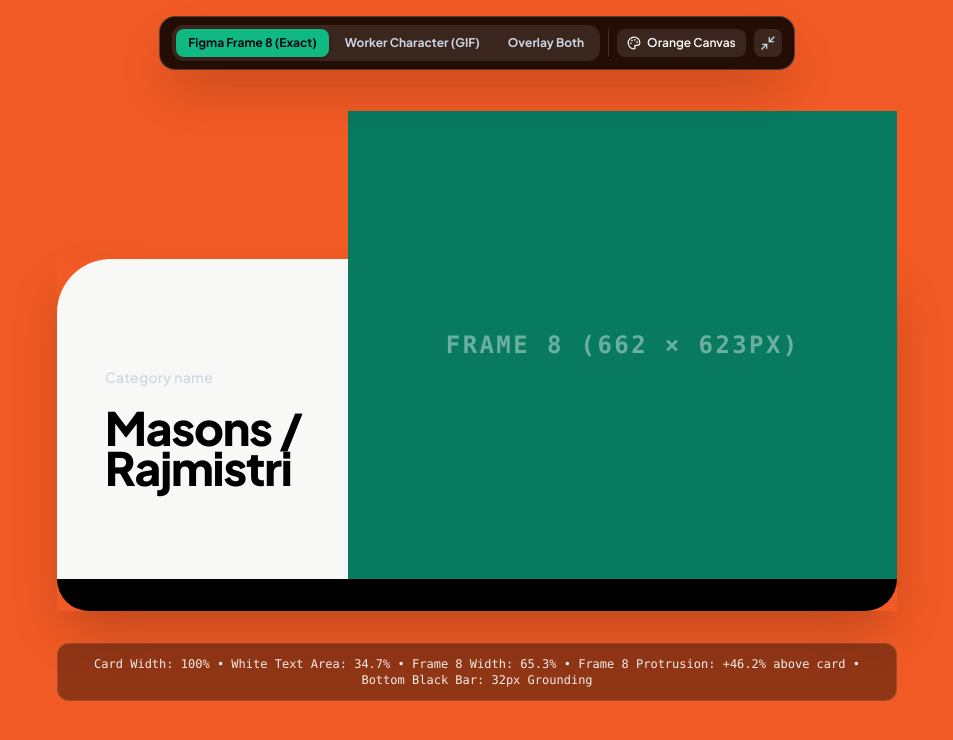
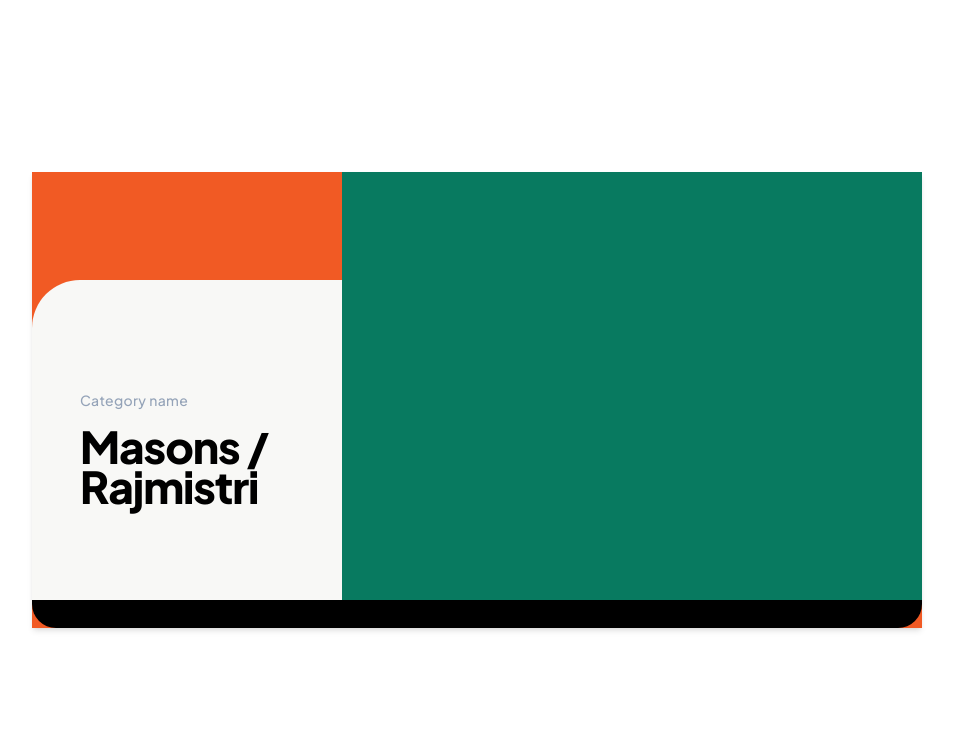
Before and after one commit to suryanmandal/digitallabourchowkv2, a Next.js app: page /testing in a window 1280 px wide. Shown: the top 740 px of the page, without its empty margins (163-1116 px from the left). Built offline with nearby package versions, Linux system fonts and the light colour scheme.

Commit message:
refactor(testing): display strictly exact card schematic from user reference without any extra toolbars or controls

```diff
--- a/app/testing/page.tsx
+++ b/app/testing/page.tsx
@@ -1,215 +1,47 @@
-"use client";
-
-import React, { useState } from "react";
-import Image from "next/image";
-import { Layers, Eye, Palette, Maximize2, Minimize2 } from "lucide-react";
+import React from "react";
 
 export default function TestingPage() {
-  // Modes: "wireframe" (Exact Figma Frame 8 teal), "character" (mason.gif), "overlay" (both)
-  const [viewMode, setViewMode] = useState<"wireframe" | "character" | "overlay">("wireframe");
-  // Canvas background: orange (exact from user diagram) or clean white
-  const [canvasBg, setCanvasBg] = useState<"orange" | "white">("orange");
-  // Full-bleed mode to hide header/footer distractions and match Figma canvas 1:1
-  const [isFullBleed, setIsFullBleed] = useState(true);
+  return (
+    <main className="w-full min-h-screen bg-white flex items-center justify-center p-4 sm:p-10 select-none">
+      {/* Orange Frame matching user design */}
+      <div className="relative w-full max-w-[890px] bg-[#F15A24] pt-14 sm:pt-20 overflow-hidden shadow-md">
 
-  // Sync with URL hash
-  React.useEffect(() => {
-    const handleHash = () => {
-      const hash = window.location.hash.replace("#", "");
-      if (hash === "character" || hash === "wireframe" || hash === "overlay") {
-        setViewMode(hash as any);
-      }
-      if (hash === "white") {
-        setCanvasBg("white");
-      }
-    };
-    handleHash();
-    window.addEventListener("hashchange", handleHash);
-    return () => window.removeEventListener("hashchange", handleHash);
-  }, []);
-
-  return (
-    <div
-      className={`w-full min-h-screen transition-colors duration-300 flex flex-col items-center justify-center p-4 sm:p-8 relative ${
-        canvasBg === "orange" ? "bg-[#F15A24]" : "bg-white"
-      } ${isFullBleed ? "fixed inset-0 z-[9999] overflow-auto" : ""}`}
-    >
-      {/* =====================================================================
-          MINIMAL FLOATING TOOLBAR
-         ===================================================================== */}
-      <div className="fixed top-4 z-50 flex items-center gap-2 bg-black/85 backdrop-blur-md px-3 py-2 rounded-2xl border border-white/20 shadow-2xl text-xs text-white">
-        {/* View Mode Toggle */}
-        <div className="flex items-center gap-1 bg-white/10 p-1 rounded-xl">
-          <button
-            onClick={() => setViewMode("wireframe")}
-            className={`px-3 py-1.5 rounded-lg font-bold transition-all ${
-              viewMode === "wireframe"
-                ? "bg-emerald-500 text-slate-950 shadow-md"
-                : "text-slate-300 hover:text-white"
-            }`}
-          >
-            Figma Frame 8 (Exact)
-          </button>
-          <button
-            onClick={() => setViewMode("character")}
-            className={`px-3 py-1.5 rounded-lg font-bold transition-all ${
-              viewMode === "character"
-                ? "bg-blue-600 text-white shadow-md"
-                : "text-slate-300 hover:text-white"
-            }`}
-          >
-            Worker Character (GIF)
-          </button>
-          <button
-            onClick={() => setViewMode("overlay")}
-            className={`px-3 py-1.5 rounded-lg font-bold transition-all ${
-              viewMode === "overlay"
-                ? "bg-amber-400 text-slate-950 shadow-md"
-                : "text-slate-300 hover:text-white"
-            }`}
-          >
-            Overlay Both
-          </button>
+        {/* Frame 8 Label */}
+        <div className="w-[65.2%] ml-auto pl-1 pb-2 text-xs sm:text-sm font-medium text-white/50">
+          Frame 8
         </div>
 
-        {/* Canvas BG Toggle */}
-        <div className="flex items-center gap-1 border-l border-white/15 pl-2">
-          <button
-            onClick={() => setCanvasBg(canvasBg === "orange" ? "white" : "orange")}
-            className="px-2.5 py-1.5 rounded-lg bg-white/10 hover:bg-white/15 font-semibold flex items-center gap-1.5 transition-all"
-            title="Toggle canvas background"
-          >
-            <Palette className="w-3.5 h-3.5" />
-            <span>{canvasBg === "orange" ? "Orange Canvas" : "White Canvas"}</span>
-          </button>
-        </div>
+        {/* Card Body */}
+        <div className="w-full flex items-stretch">
 
-        {/* Full-bleed toggle */}
-        <button
-          onClick={() => setIsFullBleed(!isFullBleed)}
-          className="p-1.5 rounded-lg bg-white/10 hover:bg-white/15 transition-all text-slate-300 hover:text-white"
-          title={isFullBleed ? "Exit Fullscreen" : "Fullscreen Canvas"}
-        >
-          {isFullBleed ? <Minimize2 className="w-4 h-4" /> : <Maximize2 className="w-4 h-4" />}
-        </button>
-      </div>
-
-      {/* =====================================================================
-          EXACT CARD CONTAINER (PROPORTIONAL TO 1014 x 760 FIGMA SCHEMATIC)
-          - Overall Width: 100% max-w-[840px]
-          - White card (Left 34.5%): #F8F8F6, rounded top-left
-          - Frame 8 (Right 65.5%): Protrudes 46.2% above white card, sits on black bar
-          - Black Bottom Bar (Full 100%): #000000, rounded-b-[28px]
-         ===================================================================== */}
-      <div className="relative w-full max-w-[840px] pt-32 sm:pt-40 select-none">
-
-        {/* "Frame 8" Label above the teal container */}
-        {(viewMode === "wireframe" || viewMode === "overlay") && (
-          <div className="absolute right-0 top-[60px] sm:top-[75px] w-[65.3%] pl-1 text-[13px] sm:text-[15px] font-medium text-white/80">
-            Frame 8
-          </div>
-        )}
-
-        {/* CARD WRAPPER */}
-        <div className="relative w-full flex flex-col shadow-2xl">
-
-          {/* MAIN UPPER BODY (White card on left, Frame 8 on right) */}
-          <div className="relative w-full flex items-stretch">
-
-            {/* ---------------------------------------------------------------
-                LEFT COLUMN (34.5% width): OFF-WHITE CARD CONTAINER
-                - Color: #F8F8F6
-                - Rounded top-left: rounded-tl-[48px] sm:rounded-tl-[56px]
-                - Text: Category name (faint) + Masons / Rajmistri (black bold)
-               --------------------------------------------------------------- */}
-            <div className="w-[34.7%] bg-[#F8F8F6] rounded-tl-[44px] sm:rounded-tl-[54px] pt-14 pb-12 sm:pt-20 sm:pb-16 pl-6 sm:pl-10 lg:pl-12 pr-4 flex flex-col justify-center min-h-[260px] sm:min-h-[320px] relative z-10">
-
-              {/* Category Name (Faint white / light text) */}
-              <span className="block text-xs sm:text-sm font-medium text-slate-300 tracking-wide mb-3 sm:mb-5">
+          {/* Left Column (34.8%): White Card Area */}
+          <div className="w-[34.8%] bg-[#F8F8F6] rounded-tl-[36px] sm:rounded-tl-[48px] pt-14 pb-12 sm:pt-20 sm:pb-16 pl-6 sm:pl-10 lg:pl-12 pr-4 flex flex-col justify-center min-h-[260px] sm:min-h-[320px]">
+            <span className="block text-xs sm:text-sm font-medium text-slate-400 tracking-wide mb-3 sm:mb-4">
               Category name
             </span>
-
-              {/* Two-Line Title: Masons / Rajmistri */}
-              <h2 className="text-2xl sm:text-4xl lg:text-[46px] font-black text-black leading-[1.08] tracking-tight">
+            <h2 className="text-2xl sm:text-4xl lg:text-[44px] font-black text-black leading-[1.08] tracking-tight">
               Masons / <br />
               <span>Rajmistri</span>
             </h2>
           </div>
 
-            {/* ---------------------------------------------------------------
-                RIGHT COLUMN (65.3% width): FRAME 8 / WORKER DISPLAY
-                - Sits flush on top of the black bar
-                - Protrudes vertically ~46% above the top of the white card
-                - Right edge is flush with the black bar (never crosses horizontally)
-               --------------------------------------------------------------- */}
-            <div className="w-[65.3%] relative">
-
-              {/* FRAME 8 CONTAINER (Absolute, anchored to bottom, protruding upwards) */}
+          {/* Right Column (65.2%): Frame 8 Green Box */}
+          <div className="w-[65.2%] relative">
             <div
               style={{
-                  top: "calc(-46.2%)", // Extends 46.2% above white card top
-                  bottom: "0px",       // Touches the black bottom bar
+                top: "calc(-46.25%)",
+                bottom: "0px",
               }}
-                className="absolute inset-x-0 overflow-visible"
-              >
-                {/* 1. EXACT TEAL BOX (#087A60) */}
-                {(viewMode === "wireframe" || viewMode === "overlay") && (
-                  <div
-                    style={{
-                      backgroundColor: "#087A60",
-                      opacity: viewMode === "overlay" ? 0.5 : 1,
-                    }}
-                    className="w-full h-full relative z-20 flex items-center justify-center transition-opacity"
-                  >
-                    {viewMode === "wireframe" && (
-                      <span className="text-white/40 text-lg sm:text-2xl font-bold font-mono tracking-widest uppercase">
-                        Frame 8 (662 × 623px)
-                      </span>
-                    )}
-                  </div>
-                )}
-
-                {/* 2. LIVE WORKER CHARACTER (Transparent GIF: mason.gif) */}
-                {(viewMode === "character" || viewMode === "overlay") && (
-                  <div className="absolute inset-0 z-10 flex items-end justify-end pointer-events-none">
-                    <div className="relative w-full h-full">
-                      <Image
-                        src="/workers-gif/mason.gif"
-                        alt="Mason / Rajmistri"
-                        fill
-                        className="object-contain object-bottom"
-                        unoptimized
-                        priority
+              className="absolute inset-x-0 bg-[#087A60]"
             />
-                    </div>
-                  </div>
-                )}
-
-              </div>
           </div>
 
         </div>
 
-          {/* -----------------------------------------------------------------
-              SOLID BLACK BOTTOM BAR
-              - Width: 100% (spans under both white card and Frame 8)
-              - Height: 24px - 32px
-              - Rounded bottom corners: rounded-bl-[24px] sm:rounded-bl-[32px]
-             ----------------------------------------------------------------- */}
-          <div className="w-full h-6 sm:h-8 bg-black rounded-b-[24px] sm:rounded-b-[32px] relative z-30" />
+        {/* Bottom Black Bar */}
+        <div className="w-full h-6 sm:h-7 bg-black rounded-b-[20px] sm:rounded-b-[24px]" />
 
       </div>
-
-        {/* Geometric Specs Legend */}
-        <div className="mt-8 text-center text-xs font-mono text-white/90 bg-black/40 backdrop-blur-sm p-3 rounded-xl border border-white/10">
-          <span>Card Width: 100%</span> •{" "}
-          <span>White Text Area: 34.7%</span> •{" "}
-          <span>Frame 8 Width: 65.3%</span> •{" "}
-          <span>Frame 8 Protrusion: +46.2% above card</span> •{" "}
-          <span>Bottom Black Bar: 32px Grounding</span>
-        </div>
-
-      </div>
-    </div>
+    </main>
   );
 }
```
Lines whose indentation alone changed are shown as unchanged.
